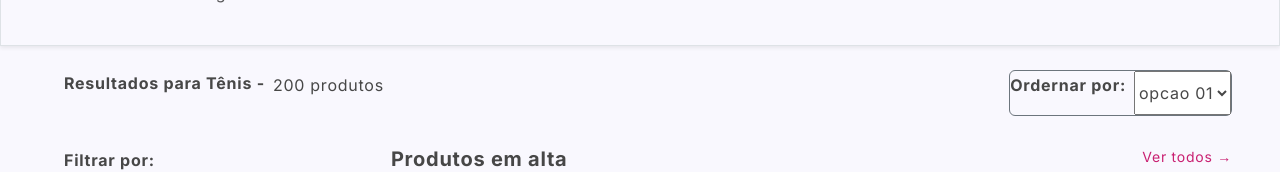
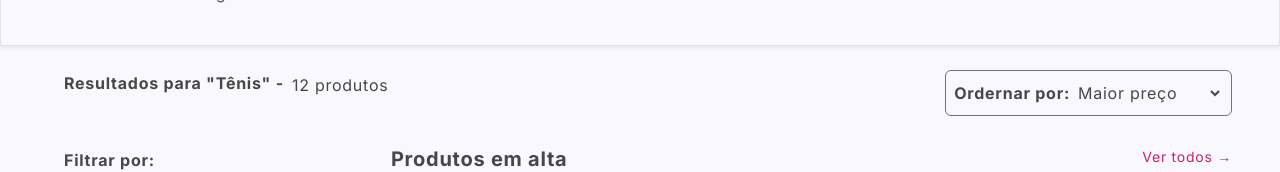
Before and after one commit to tiagolimar/dc_store_app, a React (Vite) app: page /produtos in a window 1280 px wide. Shown: the part 136-308 px from the top of the page. Built offline with nearby package versions, Linux system fonts and the light colour scheme; no server answers.

Commit message:
1ª vez na vida usando useContext

```diff
--- a/src/main.css
+++ b/src/main.css
@@ -26,3 +26,9 @@
         font-size: calc(48px - 4vw);
     }
 }
+
+select {
+    background-color: #00000000;
+    border: none;
+    outline: none;
+}
--- a/src/pages/ProdutosPage/components/Header/index.jsx
+++ b/src/pages/ProdutosPage/components/Header/index.jsx
@@ -1,16 +1,21 @@
+import { useContext } from 'react';
+import {ProdutosContexto} from '../ProdutoContexto'
 import './style.css'
 
 export const Header = (props) => {
+    const quantidade = useContext(ProdutosContexto).length
     return (
         <header className="d-flex justify-content-between align-items-center me-5 mb-4">
             <div className="produtos-resultado d-flex gap-2">
-                <p className="produtos-resultado-titulo">{`Resultados para Tênis - `}</p>
-                <p className="produtos-resultado-total">{`${props.quantidade} produtos`}</p>
+                <p className="produtos-resultado-titulo">{`Resultados para "Tênis" - `}</p>
+                <p className="produtos-resultado-total">{`${quantidade} produtos`}</p>
             </div>
-            <div className="produtos-ordernar border border-secondary rounded d-flex gap-2">
-                <p className="produtos-ordernar-titulo">Ordernar por:</p>
-                <select name="" id="">
-                    <option value="0">opcao 01</option>
+            <div className="produtos-ordernar border border-secondary rounded d-flex gap-1 p-2">
+                <label htmlFor='ordenamento' className="produtos-ordernar-titulo mb-auto">Ordernar por:</label>
+                <select name="ordenamento" id="ordenamento">
+                    <option value="decrescente">Maior preço</option>
+                    <option value="crescente">Menor preço</option>
+                    <option value="desconto">Maior desconto</option>
                 </select>
             </div>
         </header>
--- a/src/pages/ProdutosPage/components/MenuFiltrar/index.jsx
+++ b/src/pages/ProdutosPage/components/MenuFiltrar/index.jsx
@@ -14,7 +14,7 @@ const Filtro = ({ tipo, opcoes }) => {
             <h4>{capitalize(tipo)}</h4>
             {opcoes.map((opcao, index) => (
                 <div className="d-flex gap-2" key={index}>
-                    <input type="checkbox" id={opcao} />
+                    <input type="checkbox" id={opcao} onClick={(e) => console.log(e.target.id)}/>
                     <label htmlFor={opcao}>{opcao}</label>
                 </div>
             ))}
--- /dev/null
+++ b/src/pages/ProdutosPage/components/ProdutoContexto.jsx
@@ -0,0 +1,3 @@
+import { createContext } from 'react';
+
+export const ProdutosContexto = createContext([]);
--- a/src/pages/ProdutosPage/index.jsx
+++ b/src/pages/ProdutosPage/index.jsx
@@ -1,18 +1,24 @@
 import { useEffect, useState } from "react";
 import axios from "axios";
 
-import produtosFake from './../../components/Produtos/components/produtosFake';
+import produtosFake from "./../../components/Produtos/components/produtosFake";
 import { Produtos } from "../../components/Produtos";
 import { MenuFiltrar } from "./components/MenuFiltrar";
 import { Header } from "./components/Header";
 
-import getDadosFiltro  from "./components/getDadosFiltro.js";
+import { ProdutosContexto } from "./components/ProdutoContexto.jsx";
+
+import getDadosFiltro from "./components/getDadosFiltro.js";
 import "./style.css";
 
 export const ProdutosPage = () => {
     let [produtos, setProdutos] = useState(produtosFake);
     let [carregado, setCarregado] = useState(false);
-    let [dadosFiltro, setDadosFiltro] = useState({categorias:[], marcas:[], genero:[]})
+    let [dadosFiltro, setDadosFiltro] = useState({
+        categorias: [],
+        marcas: [],
+        genero: [],
+    });
 
     const getProdutos = async () => {
         const response = await axios.get(
@@ -21,7 +27,7 @@ export const ProdutosPage = () => {
 
         if (response.data) {
             setProdutos(response.data);
-            setDadosFiltro(getDadosFiltro(response.data))
+            setDadosFiltro(getDadosFiltro(response.data));
             setCarregado(true);
         }
     };
@@ -32,6 +38,7 @@ export const ProdutosPage = () => {
 
     return (
         <section className="page-produto mt-4">
+            <ProdutosContexto.Provider value={produtos}>
                 <Header quantidade={200} />
                 <main className="d-flex justify-content-center">
                     <MenuFiltrar dados={dadosFiltro} />
@@ -39,6 +46,7 @@ export const ProdutosPage = () => {
                         <Produtos noTitle={true} quantidade={20} />
                     </div>
                 </main>
+            </ProdutosContexto.Provider>
         </section>
     );
 };
```
Lines whose indentation alone changed are shown as unchanged.
